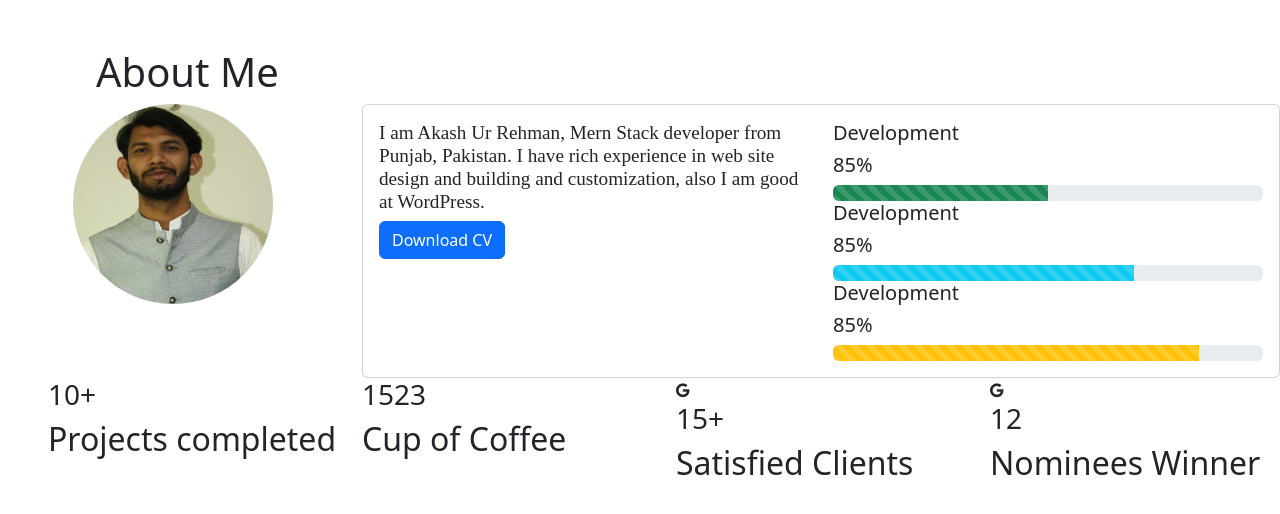
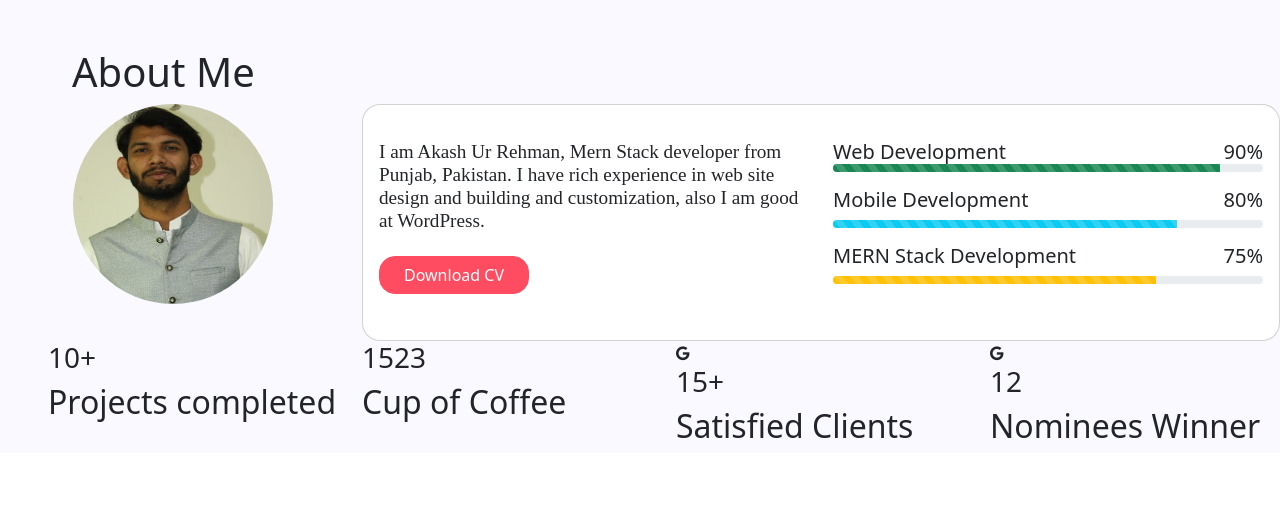
Before and after one commit to akashurrehman/Akashurrehman-portfolio, a React (Create React App) app: page /about in a window 1280 px wide. Shown: the top 514 px of the page. Built offline with nearby package versions, Linux system fonts and the light colour scheme.

Commit message:
css added

```diff
--- a/src/components/About.js
+++ b/src/components/About.js
@@ -5,20 +5,20 @@ import ProgressBar from 'react-bootstrap/ProgressBar';
 
 function About() {
     return (
-        <div className="pt-5" style={{paddingLeft:"3rem"}} id="about">
+        <div className="pt-5" style={{paddingLeft:"3rem",paddingTop:"3rem", backgroundColor:"#F9F9FF"}} id="about">
            <Col xs={12}>
-                <h1 style={{paddingLeft:"3rem"}}>
+                <h1 style={{paddingLeft:"1.5rem"}}>
                     About Me
                 </h1>
             </Col>
             <Row>
                 <Col xs={12} md={3}>
                     <div className="circle-image-container">
-                        <img src={profileimg} alt="My Image" className="circle-image" />
+                        <img src={profileimg} alt="My Image" className="circle-image" style={{width:"100%",height:"100%",fontSize:"60px"}}/>
                     </div>
                 </Col>
                 <Col xs={12} md={9}>
-                    <Card>
+                    <Card style={{borderRadius:"18px",paddingTop:"1.2rem",paddingBottom:"1.5rem"}}>
                         <Card.Body>
                             <Row>
                                 <Col>
@@ -26,27 +26,33 @@ function About() {
                                         <h1 style={{fontSize:"1.2rem", fontFamily:"serif"}}>
                                         I am Akash Ur Rehman, Mern Stack developer from Punjab, Pakistan. I have rich experience in web site design and building and customization, also I am good at WordPress.
                                         </h1>
-                                        <Button style={{}} onClick={console.log("Download CV FROM BACKEND")}>
+                                        <Button className="px-4 mt-3" style={{borderRadius:"16px",borderColor:"#FF4C60",backgroundColor:"#FF4C60"}} onClick={console.log("Download CV FROM BACKEND")}>
                                             Download CV
                                         </Button>
                                     </div>
                                 </Col>
                                 <Col>
                                     <div style={{ height: '100%' }}>
-                                        <div style={{ display: 'flex', flexDirection: 'column', justifyContent: 'space-between'}}>
-                                            <h5>Development</h5>
-                                            <h5>85%</h5>
-                                        <ProgressBar striped variant="success" now={50} />
+                                        <div style={{paddingBottom:"1rem"}}>
+                                            <div style={{ display: 'flex', flexDirection: 'row', justifyContent: 'space-between'}}>
+                                                <h5 style={{ margin: 0 }}>Web Development</h5>
+                                                <h5 style={{ margin: 0 }}>90%</h5>
+                                            </div>
+                                            <ProgressBar striped variant="success" now={90} style={{height:"8px"}}/>
                                         </div>
-                                        <div style={{ display: 'flex', flexDirection: 'column', justifyContent: 'space-between'}}>
-                                            <h5>Development</h5>
-                                            <h5>85%</h5>
-                                        <ProgressBar striped variant="info" now={70} />
+                                        <div style={{paddingBottom:"1rem"}}>
+                                            <div style={{ display: 'flex', flexDirection: 'row', justifyContent: 'space-between'}}>
+                                                <h5>Mobile Development</h5>
+                                                <h5>80%</h5>
+                                            </div>
+                                            <ProgressBar striped variant="info" now={80} style={{height:"8px"}}/>
                                         </div>
-                                        <div style={{ display: 'flex', flexDirection: 'column', justifyContent: 'space-between'}}>
-                                            <h5>Development</h5>
-                                            <h5>85%</h5>
-                                        <ProgressBar striped variant="warning" now={85} />
+                                        <div style={{paddingBottom:"1rem"}}>
+                                            <div style={{ display: 'flex', flexDirection: 'row', justifyContent: 'space-between'}}>
+                                                <h5>MERN Stack Development</h5>
+                                                <h5>75%</h5>
+                                            </div>
+                                            <ProgressBar striped variant="warning" now={75} style={{height:"8px"}}/>
                                         </div>
                                     </div>
                                 </Col>
--- a/src/components/Blog.js
+++ b/src/components/Blog.js
@@ -1,5 +1,5 @@
 import {React} from 'react';
-import { Row,Col,Card } from 'react-bootstrap';
+import { Row,Col,Card,Button } from 'react-bootstrap';
 
 function Blog(){
     const data = [
@@ -20,7 +20,7 @@ function Blog(){
         }
       ];
     return (
-        <div className="pt-5" style={{paddingLeft:"3rem"}} id="Blog">
+        <div className="pt-5" style={{paddingLeft:"3rem",paddingTop:"6rem", backgroundColor:"#F9F9FF",paddingBottom:"3rem"}} id="Blog">
             Latest Posts
         <Row>
         {data.map(card => (
@@ -34,7 +34,11 @@ function Blog(){
             </Card>
             </Col>
         ))}
-
+        <Col xs={12} md={12} style={{justifyContent:"center",alignItems:"center"}}>
+        <Button variant="primary" type="submit" className='mt-3 px-5' style={{backgroundColor:"#FE7485",borderRadius:"14px",borderColor:"#FE7485"}}>
+              Show All Blogs
+        </Button>
+        </Col>
     </Row>
     </div>
     )
--- a/src/components/Contact.js
+++ b/src/components/Contact.js
@@ -3,35 +3,35 @@ import { Form, Button, Row, Col } from 'react-bootstrap';
 
 function Contact() {
   return (
-    <div style={{paddingLeft:"3rem"}}>
+    <div style={{paddingLeft:"3rem",paddingTop:"6rem", backgroundColor:"#F9F9FF",paddingBottom:"3rem"}}>
       <Row>
         <Col xs={12}>
-          <h2>Get in Touch!</h2>
+          <h2 style={{color:"#454360"}}>Get in Touch!</h2>
         </Col>
       </Row>
       <Row>
-        <Col xs={12} md={6}>
-          <h3>Let's talk about everything!</h3>
-          <p>Dont' like forms, please send an <a href="mailto:akashurrehman456@gmail.com">email</a></p>
+        <Col xs={12} md={4}>
+          <h2 style={{color:"#454360",fontSize:"24px",fontFamily:"sans-serif"}}>Let's talk about everything!</h2>
+          <p>Dont' like forms, please send an <a href="mailto:akashurrehman456@gmail.com"><span style={{color:"#FE7485",textDecoration:"none"}}>email</span></a></p>
         </Col>
-        <Col xs={12} md={6}>
+        <Col xs={12} md={8}>
           <Form>
             <Row>
               <Col xs={12} md={6}>
-                <Form.Control type="text" placeholder="Your name" />
+                <Form.Control type="text" placeholder="Your name" style={{borderRadius:"14px"}}/>
               </Col>
               <Col xs={12} md={6}>
-                <Form.Control type="email" placeholder="Email Address" />
+                <Form.Control type="email" placeholder="Email Address" style={{borderRadius:"14px"}}/>
               </Col>
             </Row>
-            <Form.Group className="mb-3 mt-3" controlId="formGridAddress1">
-              <Form.Control placeholder="Subject" />
+            <Form.Group className="mb-3 mt-3" controlId="subject">
+              <Form.Control placeholder="Subject" style={{borderRadius:"14px"}}/>
             </Form.Group>
             <Form.Group controlId="formMessage">
-              <Form.Control as="textarea" rows={3} placeholder="Enter your message" />
+              <Form.Control as="textarea" rows={6} placeholder="Enter your message" style={{borderRadius:"14px"}}/>
             </Form.Group>
-            <Button variant="primary" type="submit" className='mt-3'>
-              Submit
+            <Button type="submit" className='mt-3 px-5' style={{backgroundColor:"#FE7485",borderRadius:"14px",borderColor:"#FE7485"}}>
+              Send Message
             </Button>
           </Form>
         </Col>
--- a/src/components/Experience.js
+++ b/src/components/Experience.js
@@ -4,7 +4,7 @@ import { Card, Col,Row } from 'react-bootstrap';
 function Experience() {
 
     return (
-        <div className="pt-5" style={{paddingLeft:"3rem"}} id="Experience">
+        <div className="pt-5" style={{paddingLeft:"3rem",paddingTop:"6rem", backgroundColor:"#F9F9FF",paddingBottom:"3rem"}} id="Experience">
             <Row>
                 <Col xs={12}>
                     <h3>Experience</h3>
--- a/src/components/Reviews.js
+++ b/src/components/Reviews.js
@@ -18,7 +18,7 @@ function Reviews() {
       ];
 
     return (
-        <div className="pt-5" style={{paddingLeft:"3rem"}} id="Reviews">
+        <div className="pt-5" style={{paddingLeft:"3rem",paddingTop:"6rem", backgroundColor:"#F9F9FF",paddingBottom:"3rem"}} id="Reviews">
             <Row>
                 <Col xs={12}>
                     <h2>Clients & Reviews</h2>
--- a/src/components/Services.js
+++ b/src/components/Services.js
@@ -3,7 +3,7 @@ import {Card, Col, Row} from 'react-bootstrap';
 
 function Services() {
     return (
-        <div className="pt-5" style={{paddingLeft:"3rem"}} id="Services">
+        <div className="pt-5" style={{paddingLeft:"3rem",paddingTop:"6rem", backgroundColor:"#F9F9FF",paddingBottom:"3rem"}} id="Services">
             <Row>
                 <Col xs={12}>
                     <h2>Services</h2>
--- a/src/components/Work.js
+++ b/src/components/Work.js
@@ -21,7 +21,7 @@ function Works(){
       ];
 
     return(
-        <div className="pt-5" style={{paddingLeft:"3rem"}} id="Works">
+        <div className="pt-5" style={{paddingLeft:"3rem",paddingTop:"6rem", backgroundColor:"#F9F9FF",paddingBottom:"3rem"}} id="Works">
             <Row>
                 <Col xs={12}>
                     <h3>Recent Works I have Done</h3>
```
